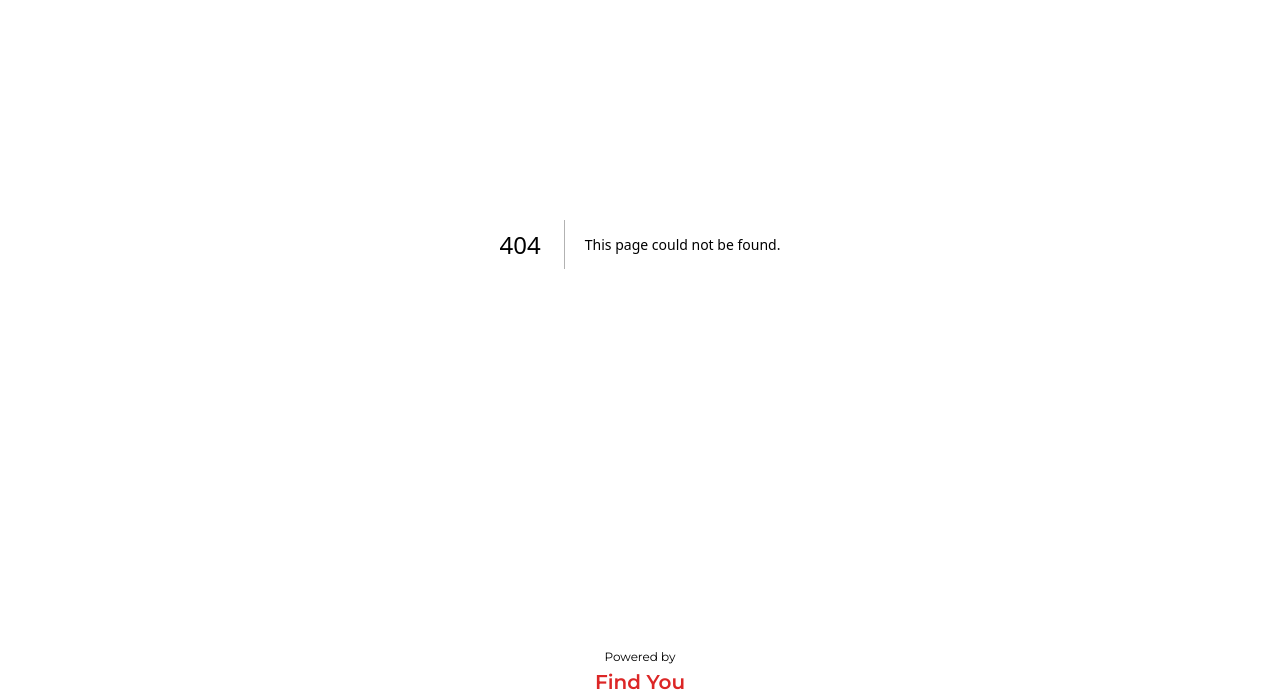
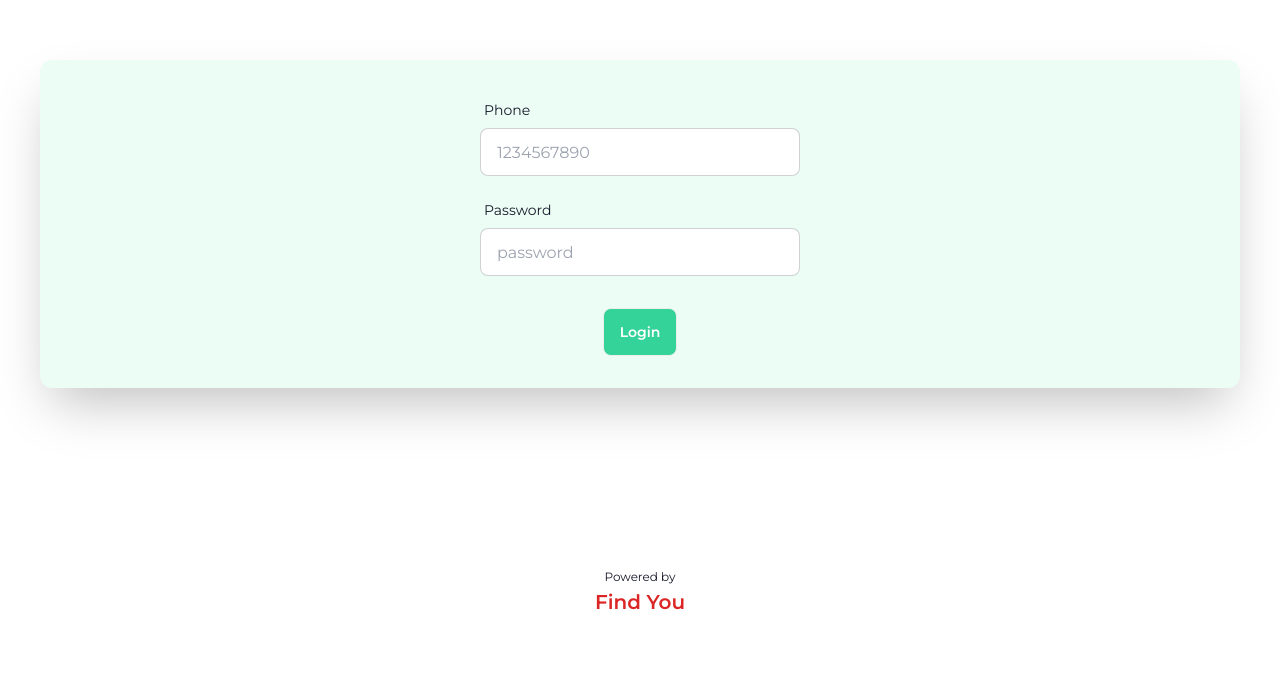
Before and after one commit to princesanjivy/snapsort, a Next.js app: page /selfie/admin in a window 1280 px wide. Before the commit this address had no page. Shown: the part 156-852 px from the top of the page. After the commit the page ends 800 px from the top, so only its background shows below. Built offline with nearby package versions, Linux system fonts and the light colour scheme.

Commit message:
added login functionalility

```diff
--- /dev/null
+++ b/app/selfie/admin/page.tsx
@@ -0,0 +1,136 @@
+"use client";
+
+import AlertPopup from "@/components/alertPopup";
+import { defaultLoginFormValues } from "@/types/default";
+import { LoginDetail } from "@/types/interface";
+import { useRouter } from "next/navigation";
+import { ChangeEvent, FormEvent, useState } from "react";
+import Cookies from "js-cookie";
+
+const Admin = () => {
+    const router = useRouter();
+
+    const [formValues, setFormValues] = useState<LoginDetail>(defaultLoginFormValues);
+
+    const [alertData, setAlertData] = useState({
+        isVisible: false,
+        message: "",
+        type: "alert-info",
+      });
+
+    const handleSubmit = async (e: FormEvent) => {
+        e.preventDefault();
+
+        if (formValues!.password!.length <= 4) {
+            console.log(formValues);
+            return;
+        }
+
+        const payload = JSON.stringify({
+            phone_number: formValues.phone,
+            password: formValues.password
+        });
+
+        console.log(payload);
+
+        const headersList = {
+            Accept: "*/*",
+        };
+
+        const url =
+            "https://rvgh8m72t1.execute-api.ap-south-1.amazonaws.com/v1/login";
+        const response = await fetch(url, {
+            method: "POST",
+            // headers: headersList,
+            body: payload,
+        });
+
+        if (response.ok && response.status === 200) {
+            const data = await response.json();
+            console.log(data);
+
+            if (data["statusCode"] == 200) {
+                Cookies.set("findyou-user-data", "findyou" + formValues.phone);
+                router.push("/selfie/admin/uploadv1");
+            } else {
+                setAlertData({
+                    isVisible: true,
+                    message: data["body"],
+                    type: "alert-error",
+                  });
+
+                  setTimeout(() => {
+                    setAlertData({
+                      isVisible: false,
+                      message: "",
+                      type: "",
+                    });
+                  }, 3000);
+            }
+        }  // TODO: add else part with alerting that password min lenght not satisifed or user not found
+    };
+
+    const handleChange = (e: ChangeEvent<HTMLInputElement>) => {
+        const { name, value } = e.target;
+        setFormValues((prevValues) => ({
+            ...prevValues,
+            [name]: value,
+        }));
+    };
+
+    return (
+        <>
+            {alertData.isVisible && (
+                <AlertPopup message={alertData.message} type={alertData.type} />
+            )}
+            <div className="flex flex-col" style={{ minHeight: "90vh" }}>
+                {/* Body area */}
+                <div className="flex flex-grow justify-center items-center">
+                    <div className="bg-emerald-50 p-8 mx-10 mt-10 w-full h-min rounded-xl shadow-2xl">
+                        <form
+                            className="flex flex-col gap-4 justify-center items-center"
+                            onSubmit={handleSubmit}
+                        >
+                            <div className="form-control w-full max-w-xs">
+                                <label className="label">
+                                    <span className="label-text">Phone</span>
+                                </label>
+                                <input
+                                    type="number"
+                                    placeholder="1234567890"
+                                    className="input input-bordered w-full max-w-xs rounded-lg lowercase"
+                                    required={true}
+                                    name="phone"
+                                    value={formValues!.phone}
+                                    onChange={handleChange}
+                                />
+                            </div>
+                            <div className="form-control w-full max-w-xs">
+                                <label className="label">
+                                    <span className="label-text">Password</span>
+                                </label>
+                                <input
+                                    type="password"
+                                    placeholder="password"
+                                    className="input input-bordered w-full max-w-xs rounded-lg"
+                                    required={true}
+                                    name="password"
+                                    value={formValues!.password}
+                                    onChange={handleChange}
+                                />
+                            </div>
+                            <button
+                                type="submit"
+                                className="mt-4 btn rounded-lg text-white bg-emerald-400"
+                            >
+                                Login
+                            </button>
+                        </form>
+                    </div>
+                </div>
+            </div>
+        </>
+    );
+};
+
+export default Admin;
--- /dev/null
+++ b/app/selfie/admin/uploadv1/page.tsx
@@ -0,0 +1,20 @@
+"use client";
+
+import Cookies from "js-cookie";
+import { useRouter } from "next/navigation";
+
+const UploadV1 = () => {
+    const router = useRouter();
+
+    const userData = Cookies.get("findyou-user-data");
+
+    if (userData === null || userData === undefined) {
+        router.push("/selfie/admin");
+
+        return;
+    }
+
+    return <h1>Bulk upload ui will come here</h1>;
+}
+
+export default UploadV1;
--- a/app/selfie/page.tsx
+++ b/app/selfie/page.tsx
@@ -8,6 +8,7 @@ import Header from "@/components/header";
 import ErrorInfo from "@/components/errorInfo";
 import { EventBirthday, EventMarriage, UserDetail } from "@/types/interface";
 import { defaultFormValues } from "@/types/default";
+import Link from "next/link";
 
 const Selfie = () => {
   const router = useRouter();
@@ -127,7 +128,7 @@ const Selfie = () => {
 
           {/* Body area */}
           <div className="flex flex-grow justify-center">
-            <div className="bg-emerald-50 p-8 m-10 w-full h-min rounded-xl shadow-2xl">
+            <div className="bg-emerald-50 p-8 mx-10 mt-10 w-full h-min rounded-xl shadow-2xl">
               <form
                 className="flex flex-col gap-4 justify-center items-center"
                 onSubmit={handleSubmit}
@@ -204,6 +205,12 @@ const Selfie = () => {
               </form>
             </div>
           </div>
+
+          <div className="mb-10 px-8 w-full h-max">
+            <div className="m-2 text-md text-center">
+              <Link href="/selfie/admin" className="label-text-alt link link-hover">Are you the admin?</Link>
+            </div>
+          </div>
         </div>
       )}
     </>
--- a/app/selfie/upload/page.tsx
+++ b/app/selfie/upload/page.tsx
@@ -171,7 +171,7 @@ const Upload = () => {
         <AlertPopup message={alertData.message} type={alertData.type} />
       )}
       <Header title={sharedData.eventHeaderTitle!} description="Upload your selfie" />
-      <div className="p-8w-full h-max">
+      <div className="p-8 w-full h-max">
         <div className="m-2 text-md text-center">
           Please ensure that your face is directly facing the camera when taking
           the photo. This will help capture a clear and well-framed image.
--- a/package.json
+++ b/package.json
@@ -9,6 +9,7 @@
     "lint": "next lint"
   },
   "dependencies": {
+    "js-cookie": "^3.0.5",
     "next": "14.0.1",
     "prettier-plugin-tailwindcss": "^0.5.7",
     "react": "^18",
@@ -16,6 +17,7 @@
   },
   "devDependencies": {
     "@tailwindcss/typography": "^0.5.10",
+    "@types/js-cookie": "^3.0.6",
     "@types/node": "^20",
     "@types/react": "^18",
     "@types/react-dom": "^18",
--- a/types/default.ts
+++ b/types/default.ts
@@ -1,4 +1,4 @@
-import { UserDetail } from "./interface";
+import { LoginDetail, UserDetail } from "./interface";
 
 export const defaultFormValues: UserDetail = {
     event: "",
@@ -6,3 +6,8 @@ export const defaultFormValues: UserDetail = {
     email: "",
     phone: "",
 };
+
+export const defaultLoginFormValues: LoginDetail = {
+    phone: "",
+    password: "",
+};
--- a/types/interface.ts
+++ b/types/interface.ts
@@ -19,6 +19,12 @@ export interface EventBirthday {
   name: string;
 }
 
+export interface LoginDetail {
+  phone: string;
+  password: string;
+}
+
+
 export interface UserDetail {
   event: string;
   name: string;
```
Also changed, not shown: 1 other file (tests, documents, lock files or other folders).
